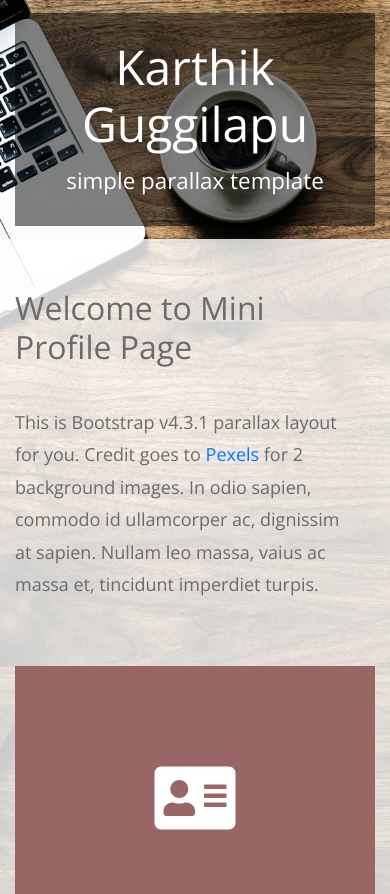
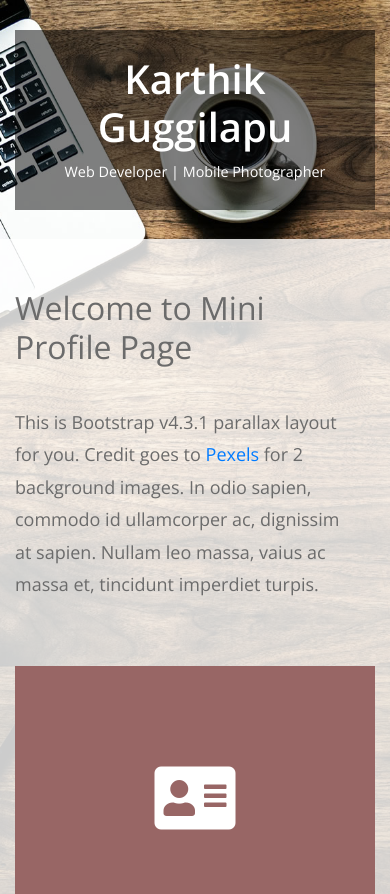
Before and after one commit to KarthikGuggilapu/karthikblog, a PHP site: page / in a window 390 px wide. Shown: the top 894 px of the page. Run offline with PHP 8.4, Linux system fonts and the light colour scheme.

Commit message:
update name

```diff
--- a/css/templatemo-style.css
+++ b/css/templatemo-style.css
@@ -90,11 +90,12 @@ a:hover {
 }
 
 .tm-brand-name {
-  font-size: 3.0rem;
+  font-size: 2.5rem;
+  font-weight:bold;
 }
 
 .tm-brand-description {
-  font-size: 1.4rem;
+  font-size: 0.9rem;
 }
 
 .parallax-window {
@@ -334,7 +335,7 @@ p {
 
 @media (max-width: 443px) {
   .tm-brand-name {
-    font-size: 3rem;
+    font-size: 2.5rem;
   }
 
   .tm-brand-container {
--- a/index.html
+++ b/index.html
@@ -26,7 +26,7 @@ https://templatemo.com/tm-530-mini-profile
             <div class="ml-auto mr-0 tm-bg-black-transparent text-white tm-brand-container-inner">
               <div class="tm-brand-container text-center">
                 <h3 class="tm-brand-name">Karthik Guggilapu</h3>
-                <p class="tm-brand-description mb-0">simple parallax template</p>
+                <p class="tm-brand-description mb-0">Web Developer | Mobile Photographer</p>
               </div>
             </div>
           </div>
```
